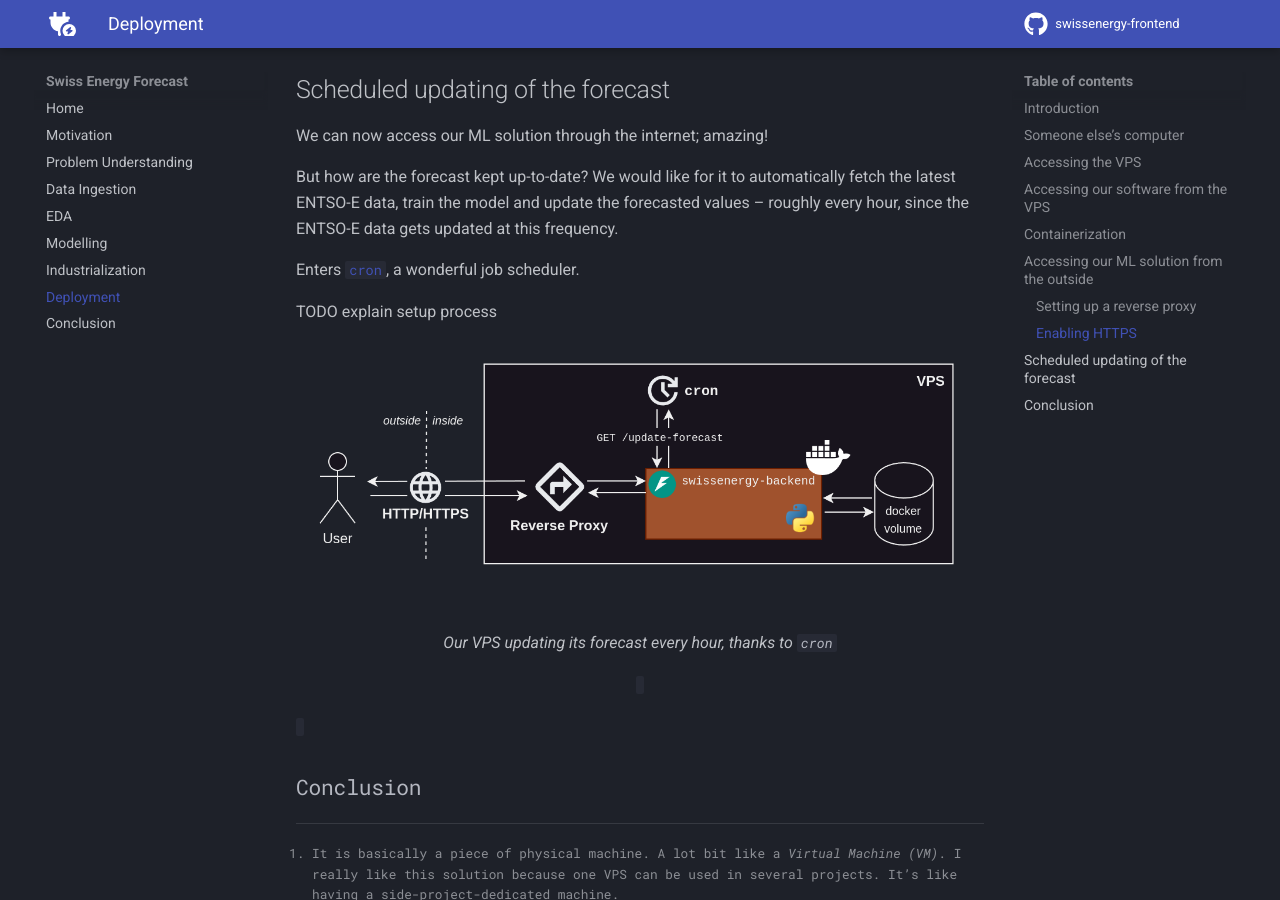
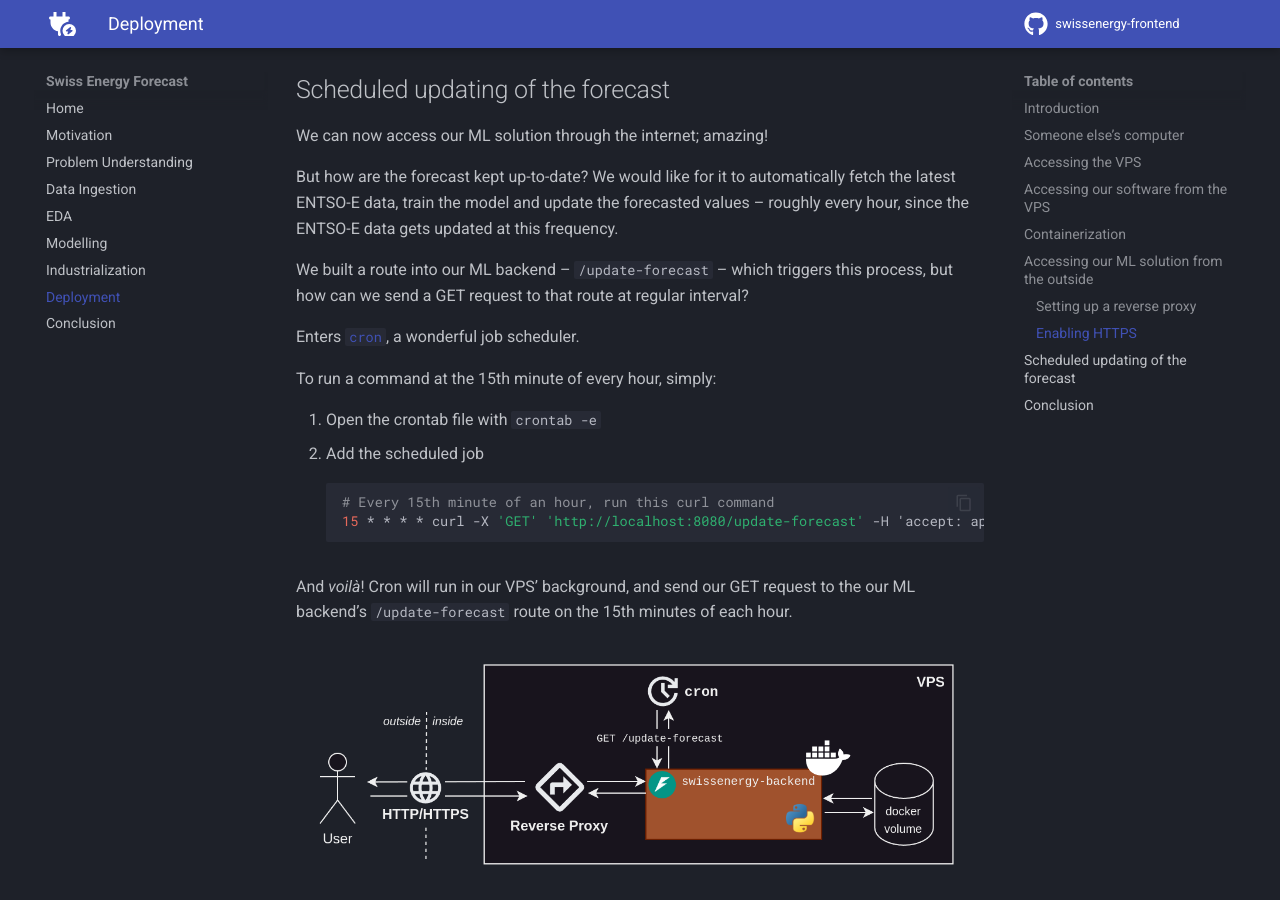
Before and after one commit to arthurgassner/swissenergy-frontend, an MkDocs documentation site: the page built from docs/deployment.md, in a window 1280 px wide and 900 px high, scrolled down 8197 px. Built offline with MkDocs 1.6.1 and Material for MkDocs 9.7.7, drawn with Linux system fonts in a browser that asks for light colours; a script that is not in the unit is left out; comment, search, counter and statistics services are not loaded.

Commit message:
Add cron

````diff
--- a/docs/deployment.md
+++ b/docs/deployment.md
@@ -285,10 +285,20 @@ We can now access our ML solution through the internet; amazing!
 
 But how are the forecast kept up-to-date? We would like for it to automatically fetch the latest ENTSO-E data, train the model and update the forecasted values -- roughly every hour, since the ENTSO-E data gets updated at this frequency.
 
+We built a route into our ML backend -- `/update-forecast` -- which triggers this process, but how can we send a GET request to that route at regular interval?
 
 Enters [`cron`](https://en.wikipedia.org/wiki/Cron), a wonderful job scheduler.
 
-TODO explain setup process
+To run a command at the 15th minute of every hour, simply:
+
+1. Open the crontab file with `crontab -e`
+2. Add the scheduled job
+  ```bash
+  # Every 15th minute of an hour, run this curl command
+  15 * * * * curl -X 'GET' 'http://localhost:8080/update-forecast' -H 'accept: ap>
+  ```
+
+And _voilà_! Cron will run in our VPS' background, and send our GET request to the our ML backend's `/update-forecast` route on the 15th minutes of each hour.
 
 <figure markdown="span">
   ![Image title](assets/deployment/vps_docker_cron.png){ width="100%" }
````
